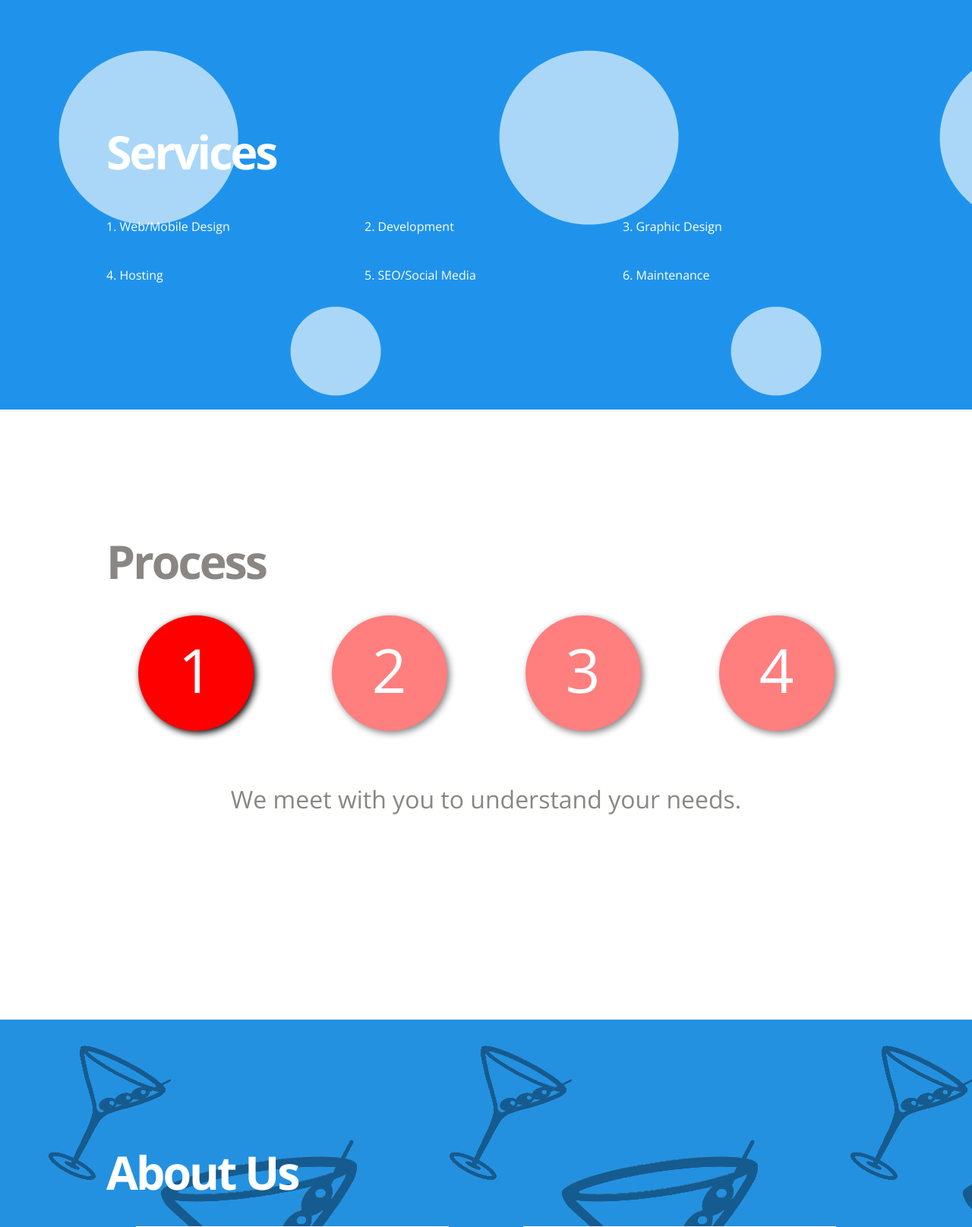
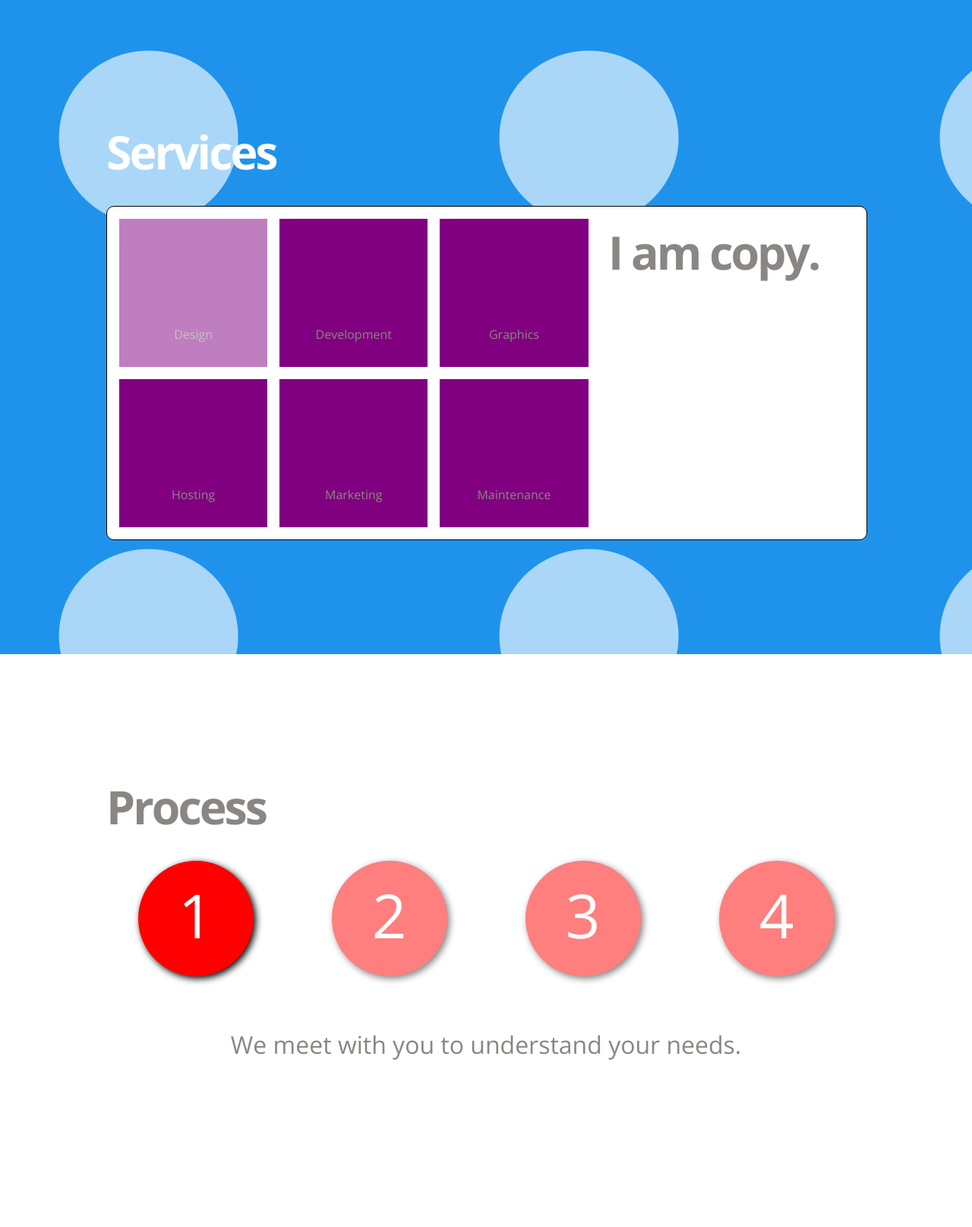
Before and after one commit to livvyjeffs/ClassyDev.com, a PHP site: page / in a window 1280 px wide. Shown: the part 691-2306 px from the top of the page at 76% size. Run offline with PHP 8.4, Linux system fonts and the light colour scheme; some libraries are stand-ins or nearby versions.

Commit message:
services prettied up

```diff
--- a/css/style.css
+++ b/css/style.css
@@ -187,6 +187,46 @@ input[type="submit"]{
 .slideshow[number="3"]{
     background: red;
 }
+
+#slide2 .grid_12.omega[type="container"]{
+    border-radius: 10px;
+    border: 1px solid black;
+    background: white;
+    color: #8a8683;
+    padding-bottom: 1em;
+}
+
+#slide2 .grid_12.omega[type="container"] *{
+    color: #8a8683;
+}
+
+#slide2 .grid_8, #slide2 .grid_8 > div{
+    margin: 0;
+}
+
+.service{
+    margin: 1em 0 0 1em;
+    border: 1px #8a8683;
+    background: purple;
+    position: relative;
+}
+
+.service:hover{
+    cursor: pointer;
+    opacity: 0.5;
+}
+
+.service.selected{
+    opacity: 0.5;
+}
+
+.service p{
+    width: 100%;
+    text-align: center;
+    position: absolute;
+    bottom: 1em;
+}
+
 
 
 /* Slide 1 */
--- a/index.php
+++ b/index.php
@@ -53,9 +53,15 @@
         <div class="slide" id="slide2" data-slide="2" data-stellar-background-ratio="0.5">
             <div class="container clearfix">
                 <div class="grid_12 omega"><h1>Services</h1></div>
-               <div class="grid_4" ><p>1. Web/Mobile Design</p> </div>  <div class="grid_4" ><p>2. Development</p> </div>  <div class="grid_4 omega" ><p>3. Graphic Design</p> </div>
-               <div class="grid_4" > <p>4. Hosting</p> </div>  <div class="grid_4" > <p>5. SEO/Social Media</p> </div>  <div class="grid_4 omega" > <p>6. Maintenance</p> </div>
-
+                <div class="grid_12 omega" type="container">
+                    <div class="grid_8">
+                        <div class="grid_4"><div class="service selected"><p>Design</p></div></div><div class="grid_4"><div class="service"><p>Development</p></div></div><div class="grid_4 omega"><div class="service"><p>Graphics</p></div></div>
+                        <div class="grid_4"><div class="service"><p>Hosting</p></div></div><div class="grid_4"><div class="service"><p>Marketing</p></div></div><div class="grid_4 omega"><div class="service"><p>Maintenance</p></div></div>
+                    </div>
+                    <div class="grid_4 omega">
+                        <h1>I am copy.</h1>
+                    </div>
+                </div>
             </div>
         </div>
 
--- a/js/scripts.js
+++ b/js/scripts.js
@@ -11,9 +11,6 @@ jQuery(document).ready(function($) {
     var slide_exit_time = 500;
     var slide_wait_time = 2000;
     var slide_cycle = slide_enter_time + slide_wait_time + slide_exit_time;
-
-    slideshow();
-
 
     slide.waypoint(function(event, direction) {
 
@@ -156,7 +153,7 @@ jQuery(document).ready(function($) {
         };
     })(jQuery);
 
-    function slideshow() {
+    function setSizes() {
 
         if (($(window).height() / $(window).width()) > 0.59) {
             $('#slide1').css({'background-size': 'auto 100%'});
@@ -167,10 +164,15 @@ jQuery(document).ready(function($) {
         slideContainer.css("height", (availheight - 250));
         slideContainer.css("max-height", 500);
 
+        $('.service').height($('.service').width());
+
     }
     ;
 
- mywindow.runslideshow();
- mywindow.repeat((3 * slide_cycle)).runslideshow();
+    setSizes();
+    mywindow.runslideshow();
+    mywindow.repeat((3 * slide_cycle)).runslideshow();
+
+
 
 });
```
